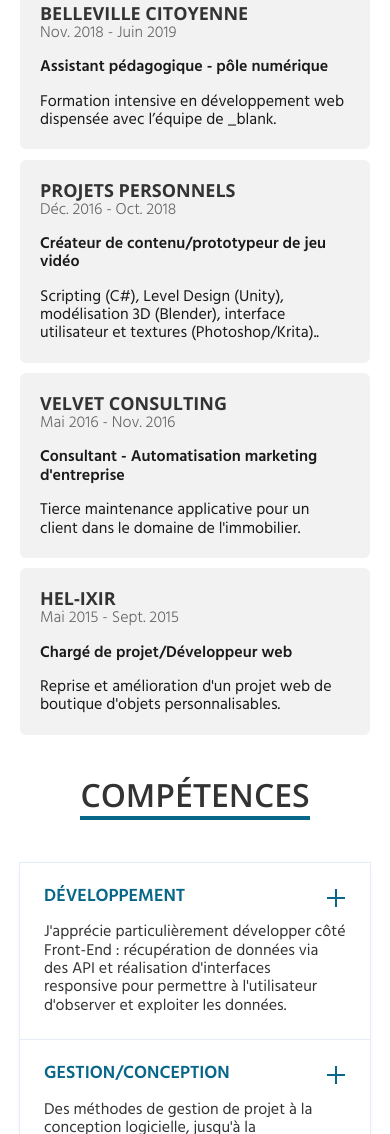
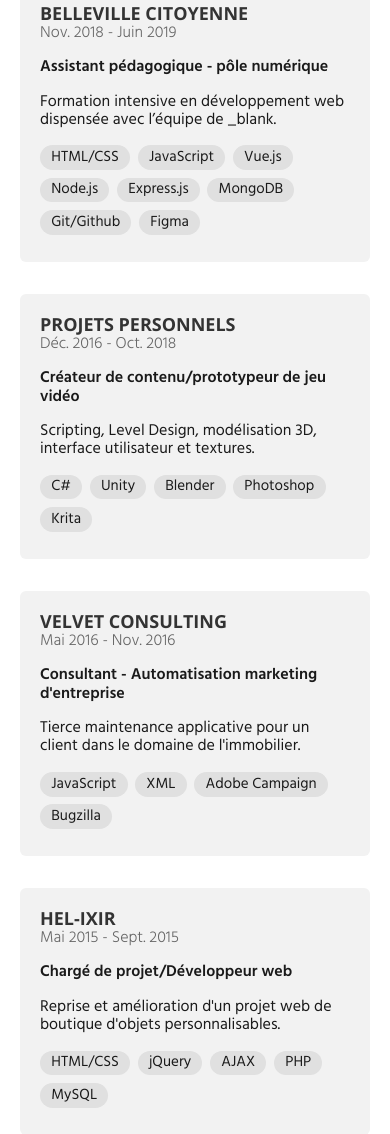
Before and after one commit to Neilsafraoui/neilsafraoui.github.io, a plain HTML site: page index.html in a window 390 px wide. Shown: the part 818-1952 px from the top of the page. Drawn offline with nearby package versions, Linux system fonts and the light colour scheme.

Commit message:
added tags in experiences
mobile and desktop OK

```diff
--- a/css/main.css
+++ b/css/main.css
@@ -3,6 +3,7 @@
 :root{
     --white: #fff;
     --almwhite: #E5E5E5;
+    --vlgray: #e0e0e0;
     --black: #1A1A1A;
     --almblack: #333;
     --dgray:#666;
@@ -11,6 +12,9 @@
     --newblack: #5b4c5c;
     --yellow: #E1B200;
     --blue: #086788;
+    --lblue: #b1d2dd;
+    --vlblue: #d8dde9;
+    --altlblue: #cddbe0;
 }
 
 /* ----- GENERIC ----- */
@@ -86,10 +90,15 @@ h1, h2, h3, h4, h5, h6 {
     margin-bottom: 1em;
 }
 
-.hero-top-name {
+.hero-top-name a {
     font-size: 1.3125em;
     color: var(--white);
     font-weight: 500;
+    transition: color .67s;
+}
+
+.hero-top-name a:hover {
+    color: var(--yellow);
 }
 
 .hero-wrapper {
@@ -141,11 +150,16 @@ h1, h2, h3, h4, h5, h6 {
 /* --- Mobile first --- */
 
 .nav-menu {
-    /* display: block; */
-    display: flex;
     margin-bottom: 1em;
+    display: block;
+    /* display: flex;
     flex-wrap: wrap;
     align-items: center;
+    justify-content: space-between; */
+}
+
+.nav-menu-wrapper {
+    display: flex;
     justify-content: space-between;
 }
 
@@ -180,10 +194,11 @@ h1, h2, h3, h4, h5, h6 {
 .menu-icon {
     cursor: pointer;
     display: inline-block;
-    /* float: right; */
+    float: right;
     padding: 1em;
     position: relative;
     user-select: none;
+    top: -.25em;
 }
 
 .navicon {
@@ -248,6 +263,9 @@ h1, h2, h3, h4, h5, h6 {
 @media (min-width: 768px) {
 
     .nav-menu {
+        display: flex;
+        flex-wrap: wrap;
+        justify-content: space-between;
         align-items: baseline;
         margin-bottom: 3em;
     }
@@ -364,9 +382,10 @@ section.home-sections h2 {
 }
 
 .experience-wrapper {
-    margin-bottom: 3%;
+    /* margin-bottom: 3%; */
+    margin-bottom: 2em;
     /* padding: 3%; */
-    padding: 20px;
+    padding: 1.25em;
     background-color: #f2f2f2;
     border-radius: 6px;
     /* border: 1px solid #DDD; */
@@ -382,6 +401,25 @@ section.home-sections h2 {
 .exp-right {
 
 }
+
+.exp-tag-list {
+    display: flex;
+    flex-wrap: wrap;
+}
+
+.exp-tag {
+    padding: .25em .75em;
+    background-color: var(--vlgray);
+    border-radius: 1em;
+    /* color: var(--white); */
+    margin-right: .5em;
+    margin-bottom: .5em;
+    font-size: .9375em;
+}
+
+/* .exp-tag-tool {
+    background-color: var(--altlblue);
+} */
 
 .exp-firm {
     font-size: 1.125em;
@@ -401,7 +439,7 @@ section.home-sections h2 {
 
 .exp-desc {
     /* font-size: .9375em; */
-    margin-bottom: 0;
+    /* margin-bottom: 0; */
 }
 
 @media (min-width: 768px){
--- a/index.html
+++ b/index.html
@@ -75,6 +75,16 @@
                         <div class="exp-right pure-u-1 pure-u-md-2-3">
                             <p class="exp-joblabel semi-b">Assistant pédagogique - <span class="exp-joblabel-info">pôle numérique</span></p>
                             <p class="exp-desc">Formation intensive en développement web dispensée avec l’équipe de _blank.</p>
+                            <div class="exp-tag-list">
+                                <span class="exp-tag">HTML/CSS</span>
+                                <span class="exp-tag">JavaScript</span>
+                                <span class="exp-tag">Vue.js</span>
+                                <span class="exp-tag">Node.js</span>
+                                <span class="exp-tag">Express.js</span>
+                                <span class="exp-tag">MongoDB</span>
+                                <span class="exp-tag exp-tag-tool">Git/Github</span>
+                                <span class="exp-tag exp-tag-tool">Figma</span>
+                            </div>
                         </div>
                     </div>
                     <div class="experience-wrapper pure-g">
@@ -84,7 +94,14 @@
                         </div>
                         <div class="exp-right pure-u-1 pure-u-md-2-3">
                             <p class="exp-joblabel semi-b">Créateur de contenu/prototypeur de jeu vidéo</p>
-                            <p class="exp-desc">Scripting (C#), Level Design (Unity), modélisation 3D (Blender), interface utilisateur et textures (Photoshop/Krita)..</p>
+                            <p class="exp-desc">Scripting, Level Design, modélisation 3D, interface utilisateur et textures.</p>
+                            <div class="exp-tag-list">
+                                <span class="exp-tag">C#</span>
+                                <span class="exp-tag">Unity</span>
+                                <span class="exp-tag">Blender</span>
+                                <span class="exp-tag">Photoshop</span>
+                                <span class="exp-tag">Krita</span>
+                            </div>
                         </div>
                     </div>
                     <div class="experience-wrapper pure-g">
@@ -95,6 +112,12 @@
                         <div class="exp-right pure-u-1 pure-u-md-2-3">
                             <p class="exp-joblabel semi-b">Consultant - Automatisation marketing d'entreprise</p>
                             <p class="exp-desc">Tierce maintenance applicative pour un client dans le domaine de l'immobilier.</p>
+                            <div class="exp-tag-list">
+                                <span class="exp-tag">JavaScript</span>
+                                <span class="exp-tag">XML</span>
+                                <span class="exp-tag">Adobe Campaign</span>
+                                <span class="exp-tag">Bugzilla</span>
+                            </div>
                         </div>
                     </div>
                     <div class="experience-wrapper pure-g">
@@ -105,6 +128,13 @@
                         <div class="exp-right pure-u-1 pure-u-md-2-3">
                             <p class="exp-joblabel semi-b">Chargé de projet/Développeur web</p>
                             <p class="exp-desc">Reprise et amélioration d'un projet web de boutique d'objets personnalisables.</p>
+                            <div class="exp-tag-list">
+                                <span class="exp-tag">HTML/CSS</span>
+                                <span class="exp-tag">jQuery</span>
+                                <span class="exp-tag">AJAX</span>
+                                <span class="exp-tag">PHP</span>
+                                <span class="exp-tag">MySQL</span>
+                            </div>
                         </div>
                     </div>
                 </div>
```
